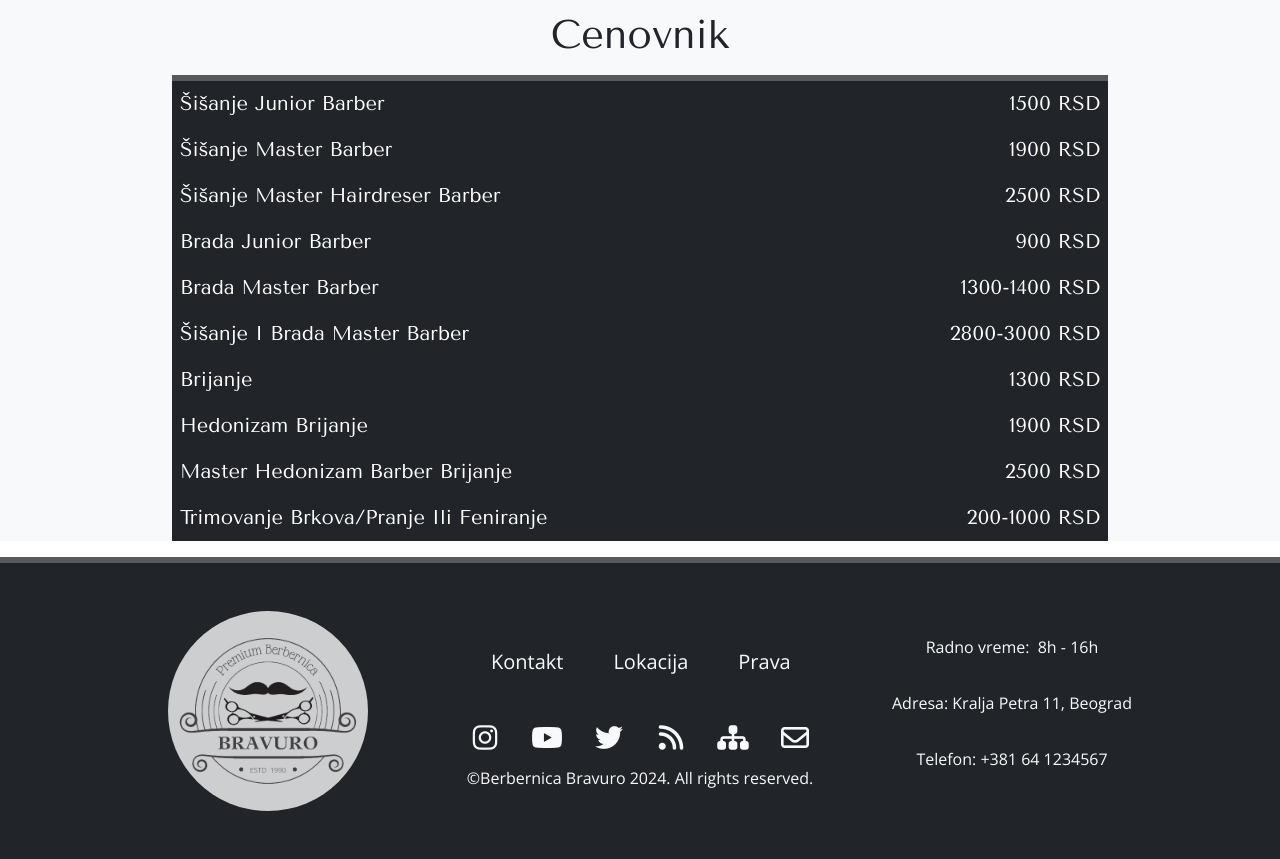
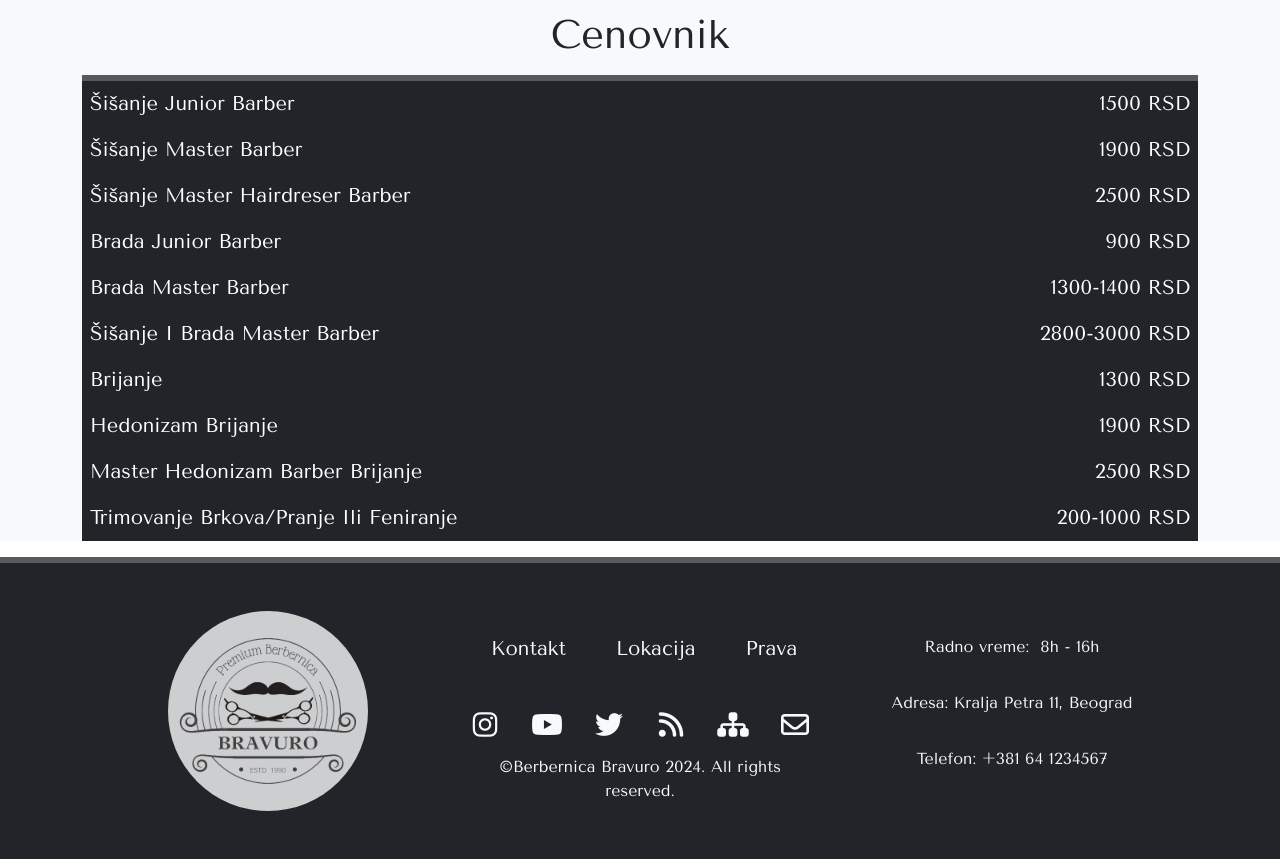
Before and after one commit to vukasinradovanovic/bravuro.github.io, a website: page index.html in a window 1280 px wide. Shown: the part 1713-2572 px from the top of the page. Drawn offline with nearby package versions, Linux system fonts and the light colour scheme; a web font is replaced by a local one.

Commit message:
Add files via upload

```diff
--- a/assets/sass/partials/_footer.scss
+++ b/assets/sass/partials/_footer.scss
@@ -1,8 +1,7 @@
 footer{
-    font-family: "Open Sans", sans-serif;
-    font-optical-sizing: auto;
-    font-variation-settings:
-    "wdth" 100;
+    font-family: "Tenor Sans", sans-serif;
+    font-weight: 400;
+    font-style: normal;
 }
 
 .fa-instagram{
--- a/index.html
+++ b/index.html
@@ -84,7 +84,7 @@
         <div class="row">
             <div class="col"></div>
         </div>
-        <div class="container-fluid w-75">
+        <div class="container w-100 w-lg-75">
             <div class="row">
                 <h1 class="cenovnik text-dark text-center py-2" id="cenovnik">Cenovnik</h1>
             </div>
```
Also changed, not shown: assets/css/style.css, 1 other file.
